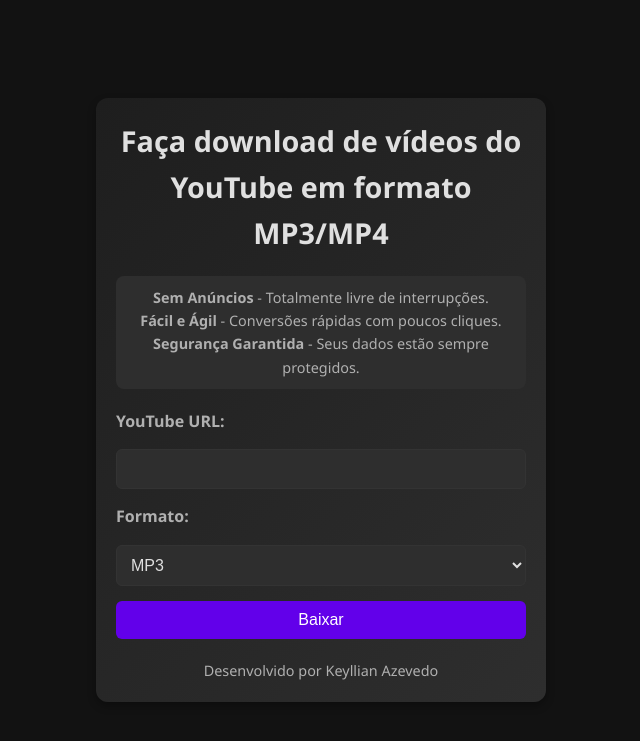
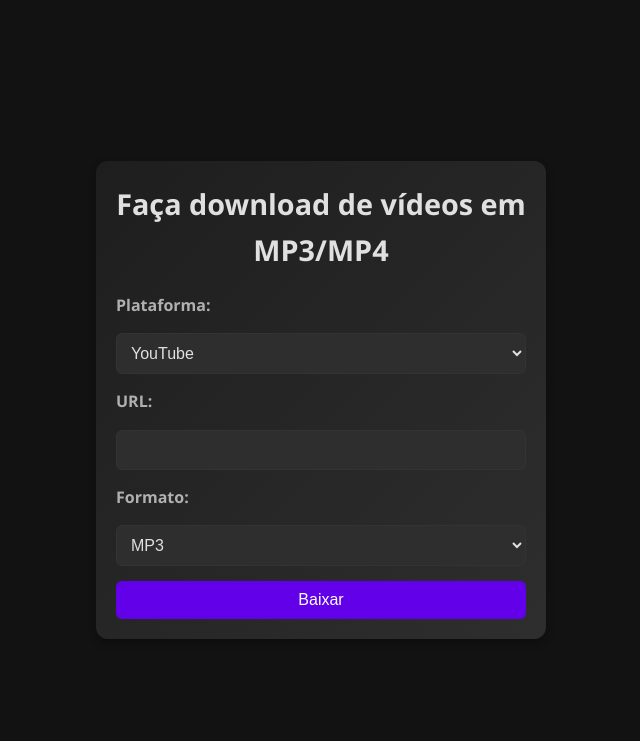
Before and after one commit to Keyllian7/YouTube-Downloader, a Flask app: page / in a window 1280 px wide. Shown: the top 741 px of the page, without its empty margins (319-959 px from the left). Run offline with Flask 3, Linux system fonts and the light colour scheme.

Commit message:
feat: download para vídeos do tiktok

```diff
--- a/app.py
+++ b/app.py
@@ -1,64 +1,50 @@
-from flask import Flask, render_template, request, send_file  # Importa as funções necessárias do Flask
-import yt_dlp  # Importa o yt-dlp para download de vídeos do YouTube
-import os  # Importa a biblioteca os para manipulação de arquivos e diretórios
+from flask import Flask, render_template, request, send_file
+import yt_dlp
+import os
 
-# Cria uma instância da aplicação Flask
 app = Flask(__name__)
 
-# Define a rota principal da aplicação
 @app.route('/')
 def index():
-    # Renderiza e retorna o template 'index.html'
     return render_template('index.html')
 
-# Define a rota para o download de arquivos
-@app.route('/download', methods=['POST'])  # Permite apenas requisições POST
+@app.route('/download', methods=['POST'])
 def download():
-    # Obtém a URL e o formato selecionado do formulário enviado
     url = request.form['url']
     format_choice = request.form['format']
+    platform_choice = request.form['platform']
 
-    # Configura as opções para o yt-dlp com base no formato escolhido
+    # Configuração das opções de acordo com o formato e plataforma
+    ydl_opts = {}
+
     if format_choice == 'mp3':
         ydl_opts = {
-            'format': 'bestaudio/best',  # Seleciona o melhor áudio disponível
-            'outtmpl': 'downloads/%(title)s.%(ext)s',  # Define o caminho de saída do arquivo
+            'format': 'bestaudio/best',
+            'outtmpl': 'downloads/%(title)s.%(ext)s',
             'postprocessors': [{
-                'key': 'FFmpegExtractAudio',  # Usa FFmpeg para extrair o áudio
-                'preferredcodec': 'mp3',  # Define o codec preferido como MP3
-                'preferredquality': '192',  # Define a qualidade do áudio
+                'key': 'FFmpegExtractAudio',
+                'preferredcodec': 'mp3',
+                'preferredquality': '192',
             }],
         }
     elif format_choice == 'mp4':
         ydl_opts = {
-            'format': 'bestvideo+bestaudio/best',  # Seleciona o melhor vídeo e áudio disponíveis
-            'outtmpl': 'downloads/%(title)s.%(ext)s',  # Define o caminho de saída do arquivo
-            'merge_output_format': 'mp4',  # Define o formato de saída como MP4
-            'postprocessors': [{
-                'key': 'FFmpegVideoConvertor',  # Usa FFmpeg para converter o vídeo
-                'preferedformat': 'mp4',  # Define o formato preferido como MP4
-            }],
-            'postprocessor_args': [
-                '-c:a', 'aac',  # Define o codec de áudio como AAC
-                '-b:a', '192k'  # Define a taxa de bits do áudio para 192k
-            ],
+            'format': 'bestvideo+bestaudio/best',
+            'outtmpl': 'downloads/%(title)s.%(ext)s',
+            'merge_output_format': 'mp4',
         }
 
-    # Cria uma instância do yt-dlp com as opções configuradas
+    # Realiza o download usando yt-dlp
     with yt_dlp.YoutubeDL(ydl_opts) as ydl:
-        info_dict = ydl.extract_info(url, download=True)  # Extrai informações do vídeo e realiza o download
-        # Prepara o caminho do arquivo baixado com a extensão correta
+        info_dict = ydl.extract_info(url, download=True)
         if format_choice == 'mp3':
             file_path = ydl.prepare_filename(info_dict).replace('.webm', '.mp3').replace('.m4a', '.mp3')
         elif format_choice == 'mp4':
             file_path = ydl.prepare_filename(info_dict).replace('.webm', '.mp4').replace('.mkv', '.mp4')
 
-    # Envia o arquivo baixado como um anexo para o usuário
     return send_file(file_path, as_attachment=True)
 
-# Executa a aplicação Flask
 if __name__ == '__main__':
-    # Verifica se o diretório 'downloads' existe; se não, cria um
     if not os.path.exists('downloads'):
         os.makedirs('downloads')
-    app.run(debug=True)  # Inicia o servidor Flask em modo de depuração
+    app.run(debug=True)
--- a/templates/index.html
+++ b/templates/index.html
@@ -3,31 +3,30 @@
 <head>
     <meta charset="UTF-8">
     <meta name="viewport" content="width=device-width, initial-scale=1.0">
-    <title>YouTube-Downloader</title>
+    <title>Video Downloader</title>
     <link rel="stylesheet" href="static/style.css">
-    <link rel="icon" href="{{ url_for('static', filename='yt-pixel-art.png') }}" type="image/png">
 </head>
 <body>
     <div class="card">
-        <h1>Faça download de vídeos do YouTube em formato MP3/MP4</h1>
-        <div class="info">
-            <p><strong>Sem Anúncios</strong> - Totalmente livre de interrupções.</p>
-            <p><strong>Fácil e Ágil</strong> - Conversões rápidas com poucos cliques.</p>
-            <p><strong>Segurança Garantida</strong> - Seus dados estão sempre protegidos.</p>
-        </div>
+        <h1>Faça download de vídeos em MP3/MP4</h1>
         <form action="/download" method="post">
-            <label for="url">YouTube URL:</label>
+            <label for="platform">Plataforma:</label>
+            <select id="platform" name="platform" required>
+                <option value="youtube">YouTube</option>
+                <option value="tiktok">TikTok</option>
+            </select>
+
+            <label for="url">URL:</label>
             <input type="text" id="url" name="url" required>
+
             <label for="format">Formato:</label>
             <select id="format" name="format">
                 <option value="mp3">MP3</option>
                 <option value="mp4">MP4</option>
             </select>
+
             <button type="submit">Baixar</button>
         </form>
-        <div class="footer">
-            <p>Desenvolvido por Keyllian Azevedo</p>
-        </div>
     </div>
 </body>
 </html>
```
